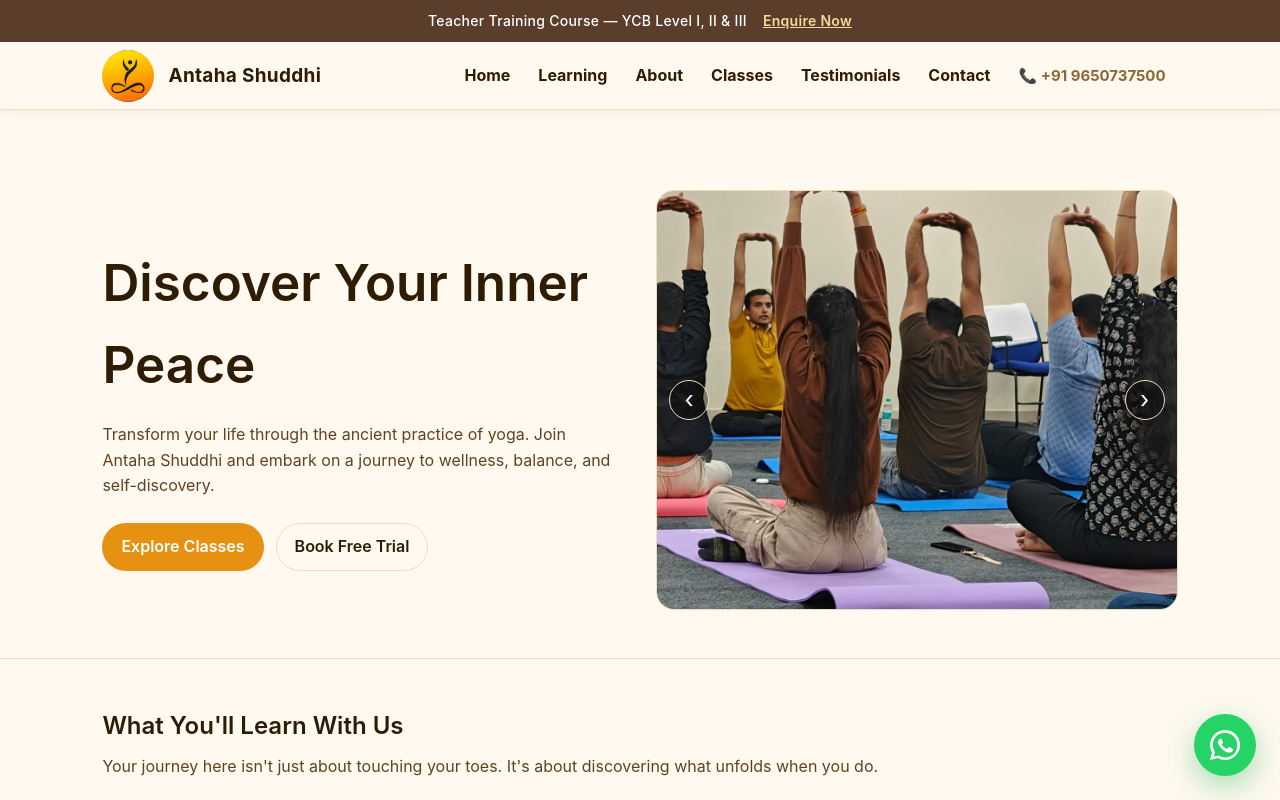
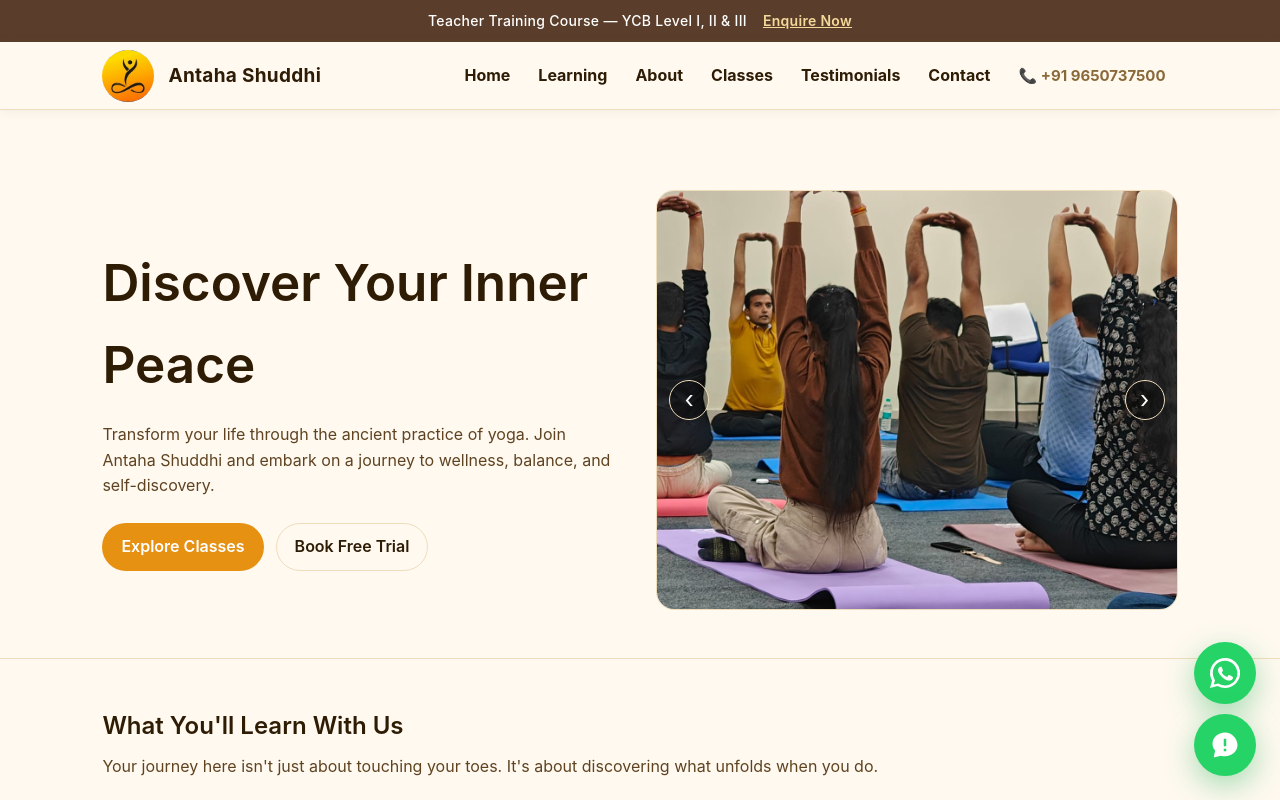
Before and after one commit to shakti-ti/antaha-shuddhi, a React (Vite) app: page / in a window 1280 px wide. Shown: the top 800 px of the page. Built offline with nearby package versions, Linux system fonts and the light colour scheme.

Commit message:
Add direct WhatsApp click-to-chat button
Adds a new floating button that links to wa.me so visitors can open
WhatsApp with the chat ready. The existing green fab now uses a
distinct icon since it opens the callback request form, not WhatsApp.

```diff
--- a/src/App.css
+++ b/src/App.css
@@ -624,7 +624,8 @@
   font-size: 14px;
 }
 
-.whatsapp-fab {
+.whatsapp-fab,
+.whatsapp-chat-fab {
   position: fixed;
   right: 24px;
   bottom: 24px;
@@ -643,17 +644,23 @@
   transition: background 0.2s ease, transform 0.15s ease;
 }
 
+.whatsapp-chat-fab {
+  bottom: 96px;
+}
+
 @keyframes fabPulse {
   0%, 100% { box-shadow: 0 10px 24px rgba(0, 0, 0, 0.2); }
   50% { box-shadow: 0 10px 32px rgba(37, 211, 102, 0.5); }
 }
 
-.whatsapp-fab svg {
+.whatsapp-fab svg,
+.whatsapp-chat-fab svg {
   width: 30px;
   height: 30px;
 }
 
-.whatsapp-fab:hover {
+.whatsapp-fab:hover,
+.whatsapp-chat-fab:hover {
   background: #1eb757;
   transform: scale(1.07);
   animation: none;
@@ -766,10 +773,15 @@
     height: 360px;
   }
 
-  .whatsapp-fab {
+  .whatsapp-fab,
+  .whatsapp-chat-fab {
     right: 16px;
     bottom: 16px;
     width: 56px;
     height: 56px;
   }
+
+  .whatsapp-chat-fab {
+    bottom: 84px;
+  }
 }
--- a/src/App.tsx
+++ b/src/App.tsx
@@ -471,6 +471,21 @@ I am truly grateful for her dedication, support, and belief that it's never too
         <p>© 2026 Antaha Shuddhi. All rights reserved.</p>
       </footer>
 
+      <a
+        className="whatsapp-chat-fab"
+        href="https://wa.me/919650737500"
+        target="_blank"
+        rel="noopener noreferrer"
+        aria-label="Chat with us on WhatsApp"
+      >
+        <svg viewBox="0 0 24 24" aria-hidden="true" focusable="false">
+          <path
+            fill="currentColor"
+            d="M20.52 3.48A11.86 11.86 0 0 0 12.06 0C5.42 0 .02 5.41.02 12.05c0 2.13.56 4.2 1.62 6.03L0 24l6.08-1.59a12 12 0 0 0 5.98 1.53h.01c6.64 0 12.05-5.4 12.05-12.05a11.92 11.92 0 0 0-3.6-8.41Zm-8.45 18.42h-.01a9.95 9.95 0 0 1-5.06-1.38l-.36-.22-3.6.94.96-3.5-.24-.37a9.96 9.96 0 0 1-1.53-5.31C2.23 6.53 6.53 2.23 11.95 2.23c2.65 0 5.14 1.03 7.01 2.91a9.9 9.9 0 0 1 2.9 7.03c0 5.43-4.3 9.73-9.79 9.73Zm5.34-7.3c-.29-.14-1.72-.85-1.99-.95-.26-.1-.45-.14-.64.14-.18.29-.74.95-.9 1.15-.16.2-.32.22-.6.07-.27-.14-1.17-.43-2.22-1.37-.82-.73-1.37-1.62-1.53-1.9-.16-.29-.02-.44.12-.58.12-.12.28-.32.42-.48.14-.16.18-.28.28-.47.09-.2.04-.37-.03-.52-.08-.14-.64-1.56-.88-2.13-.23-.56-.47-.49-.64-.5h-.55c-.2 0-.51.07-.78.36-.27.29-1.03 1-1.03 2.42s1.06 2.8 1.2 2.99c.14.2 2.08 3.2 5.03 4.48.7.3 1.25.48 1.68.61.71.22 1.36.19 1.87.11.57-.09 1.72-.7 1.97-1.37.24-.67.24-1.24.17-1.37-.07-.12-.25-.2-.54-.34Z"
+          />
+        </svg>
+      </a>
+
       <button
         className="whatsapp-fab"
         type="button"
@@ -480,7 +495,7 @@ I am truly grateful for her dedication, support, and belief that it's never too
         <svg viewBox="0 0 24 24" aria-hidden="true" focusable="false">
           <path
             fill="currentColor"
-            d="M20.52 3.48A11.86 11.86 0 0 0 12.06 0C5.42 0 .02 5.41.02 12.05c0 2.13.56 4.2 1.62 6.03L0 24l6.08-1.59a12 12 0 0 0 5.98 1.53h.01c6.64 0 12.05-5.4 12.05-12.05a11.92 11.92 0 0 0-3.6-8.41Zm-8.45 18.42h-.01a9.95 9.95 0 0 1-5.06-1.38l-.36-.22-3.6.94.96-3.5-.24-.37a9.96 9.96 0 0 1-1.53-5.31C2.23 6.53 6.53 2.23 11.95 2.23c2.65 0 5.14 1.03 7.01 2.91a9.9 9.9 0 0 1 2.9 7.03c0 5.43-4.3 9.73-9.79 9.73Zm5.34-7.3c-.29-.14-1.72-.85-1.99-.95-.26-.1-.45-.14-.64.14-.18.29-.74.95-.9 1.15-.16.2-.32.22-.6.07-.27-.14-1.17-.43-2.22-1.37-.82-.73-1.37-1.62-1.53-1.9-.16-.29-.02-.44.12-.58.12-.12.28-.32.42-.48.14-.16.18-.28.28-.47.09-.2.04-.37-.03-.52-.08-.14-.64-1.56-.88-2.13-.23-.56-.47-.49-.64-.5h-.55c-.2 0-.51.07-.78.36-.27.29-1.03 1-1.03 2.42s1.06 2.8 1.2 2.99c.14.2 2.08 3.2 5.03 4.48.7.3 1.25.48 1.68.61.71.22 1.36.19 1.87.11.57-.09 1.72-.7 1.97-1.37.24-.67.24-1.24.17-1.37-.07-.12-.25-.2-.54-.34Z"
+            d="M12 2C6.48 2 2 6.03 2 11c0 2.06.78 3.96 2.09 5.48L3 22l5.7-1.5A10.6 10.6 0 0 0 12 21c5.52 0 10-4.03 10-9s-4.48-10-10-10Zm-1 5h2v6h-2V7Zm0 8h2v2h-2v-2Z"
           />
         </svg>
       </button>
```
